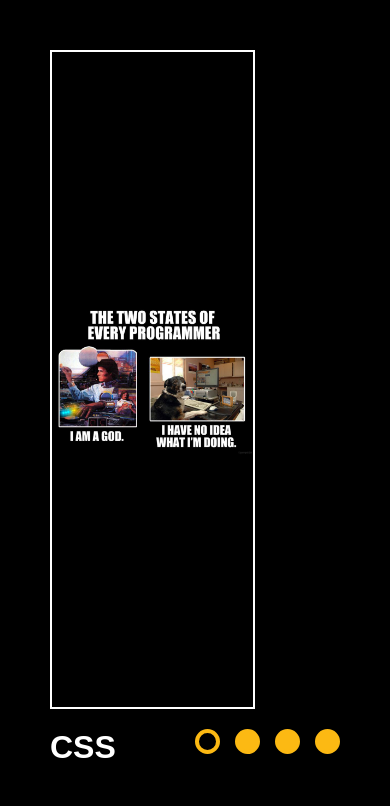
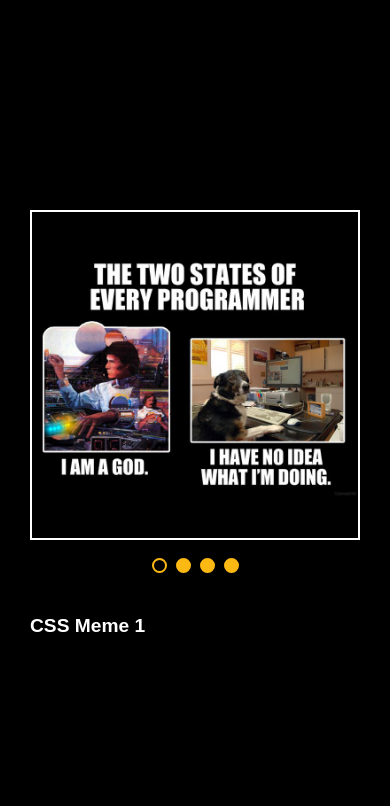
Before and after one commit to Zorro-amarillo/cssMemeSlider, a plain HTML site: page cssMemeSlider/index.html in a window 390 px wide. Drawn offline with Linux system fonts and the light colour scheme; a web font is replaced by a local one.

Commit message:
feat: add media-queries (Sun, Sep 15, 2024 11:31:39 PM)

```diff
--- a/cssMemeSlider/style/style.css
+++ b/cssMemeSlider/style/style.css
@@ -16,18 +16,21 @@ body {
     display: flex;
     flex-direction: column;
     flex-wrap: wrap;
+    justify-content: center;
     align-content: center;
     max-width: 100%;
     height: 100vh;
+    max-height: 100%;
     padding: 5rem;
 }
 
 /* Images */
 
 .img-wrap {
-    width: calc( 100vmin - 18.5rem );
-    height: calc( 100% - 8.5rem );
-    margin-bottom: 2rem;
+    width: calc( 100vmin - 19.5rem );
+    height: calc( 100% - 9.5rem );
+    max-height: calc( 100% - 9.5rem );
+    margin-bottom: 3rem;
     border: 2px solid #FFFFFF;
     transition: .3s;
     overflow: hidden;
@@ -35,7 +38,7 @@ body {
 
 .slide {
     height: 100%;
-    background-size: contain;
+    background-size: cover;
     background-repeat: no-repeat;
     background-position: center;
     opacity: 0.3;
@@ -262,6 +265,58 @@ body:has(#slide-4:checked) {
     background-color: transparent;
 }
 
+@media (max-width: 960px) {
+    html {
+        font-size: 56.25%;
+    }
+
+    .img-wrap {
+        width: calc(100vmin - 10rem);
+        height: calc(100vmin - 10rem);
+    }
+}
+
+@media (max-width: 768px) {
+    html {
+        font-size: 50%;
+    }
+
+    .img-wrap {
+        width: calc( 100vmin - 10rem );
+    }
+}
+
+@media (max-width: 680px) {
+    html {
+        font-size: 43.75%;
+    }
+
+    .img-wrap {
+        max-height: calc( 100vmin - 10rem );
+    }
+}
+
 @media (max-width: 576px) {
+    html {
+        font-size: 37.5%;
+    }
 
+    .controls-wrap {
+        flex-direction: column;
+        gap: 3rem;
+    }
+
+    .text-wrap {
+        order: 0;
+    }
+
+    .controls {
+        margin: 0 auto;
+    }
 }
+
+@media (max-width: 380px) {
+    html {
+        font-size: 31.25%;
+    }
+}
```
